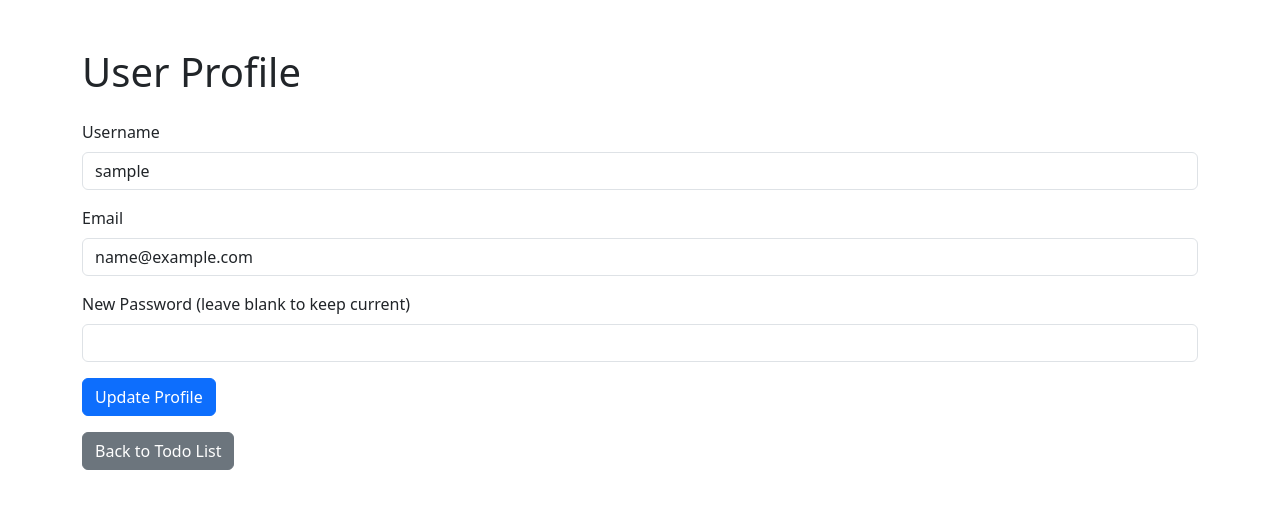
After one commit to megamvb/TodoSphere, a Flask app: page /profile in a window 1280 px wide. The commit adds this page. Shown: the top 509 px of the page. Run offline with Flask 3, Linux system fonts and the light colour scheme; the visitor is signed in with stand-in values (Sample User, id 1).

Commit message:
User profile!

```diff
--- a/app.py
+++ b/app.py
@@ -61,6 +61,32 @@ def register():
 def logout():
     logout_user()
     return redirect(url_for('login'))
+
+@app.route('/profile', methods=['GET', 'POST'])
+@login_required
+def profile():
+    if request.method == 'POST':
+        username = request.form.get('username')
+        email = request.form.get('email')
+        new_password = request.form.get('new_password')
+
+        existing_user = User.query.filter(
+            (User.username == username) & (User.id != current_user.id) |
+            (User.email == email) & (User.id != current_user.id)
+        ).first()
+
+        if existing_user:
+            flash('Username or email already exists')
+        else:
+            current_user.username = username
+            current_user.email = email
+            if new_password:
+                current_user.password = bcrypt.generate_password_hash(new_password).decode('utf-8')
+            db.session.commit()
+            flash('Profile updated successfully!')
+            return redirect(url_for('profile'))
+
+    return render_template('profile.html')
 
 @app.route('/api/todos', methods=['GET'])
 @login_required
--- a/templates/index.html
+++ b/templates/index.html
@@ -13,6 +13,7 @@
             <h1>To do App</h1>
             <div>
                 <span class="me-3">Welcome, {{ current_user.username }}</span>
+                <a href="{{ url_for('profile') }}" class="btn btn-info me-2">Profile</a>
                 <a href="{{ url_for('logout') }}" class="btn btn-secondary">Logout</a>
             </div>
         </div>
--- /dev/null
+++ b/templates/profile.html
@@ -0,0 +1,37 @@
+<!DOCTYPE html>
+<html lang="en">
+<head>
+    <meta charset="UTF-8">
+    <meta name="viewport" content="width=device-width, initial-scale=1.0">
+    <title>User Profile - Todo App</title>
+    <link href="https://cdn.jsdelivr.net/npm/bootstrap@5.3.0/dist/css/bootstrap.min.css" rel="stylesheet">
+</head>
+<body>
+    <div class="container mt-5">
+        <h1 class="mb-4">User Profile</h1>
+        {% with messages = get_flashed_messages() %}
+            {% if messages %}
+                {% for message in messages %}
+                    <div class="alert alert-info">{{ message }}</div>
+                {% endfor %}
+            {% endif %}
+        {% endwith %}
+        <form method="POST">
+            <div class="mb-3">
+                <label for="username" class="form-label">Username</label>
+                <input type="text" class="form-control" id="username" name="username" value="{{ current_user.username }}" required>
+            </div>
+            <div class="mb-3">
+                <label for="email" class="form-label">Email</label>
+                <input type="email" class="form-control" id="email" name="email" value="{{ current_user.email }}" required>
+            </div>
+            <div class="mb-3">
+                <label for="new_password" class="form-label">New Password (leave blank to keep current)</label>
+                <input type="password" class="form-control" id="new_password" name="new_password">
+            </div>
+            <button type="submit" class="btn btn-primary">Update Profile</button>
+        </form>
+        <a href="{{ url_for('index') }}" class="btn btn-secondary mt-3">Back to Todo List</a>
+    </div>
+</body>
+</html>
```
